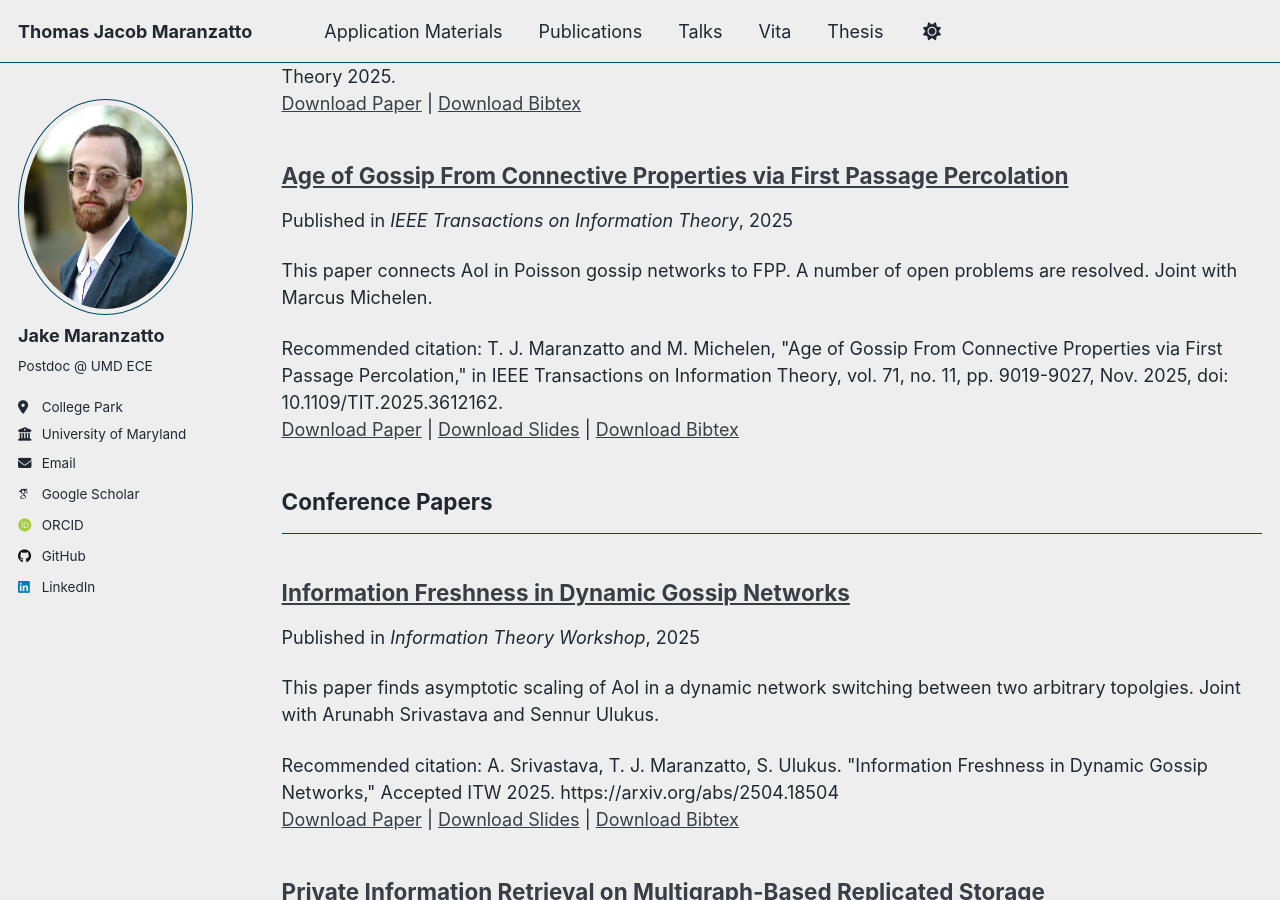
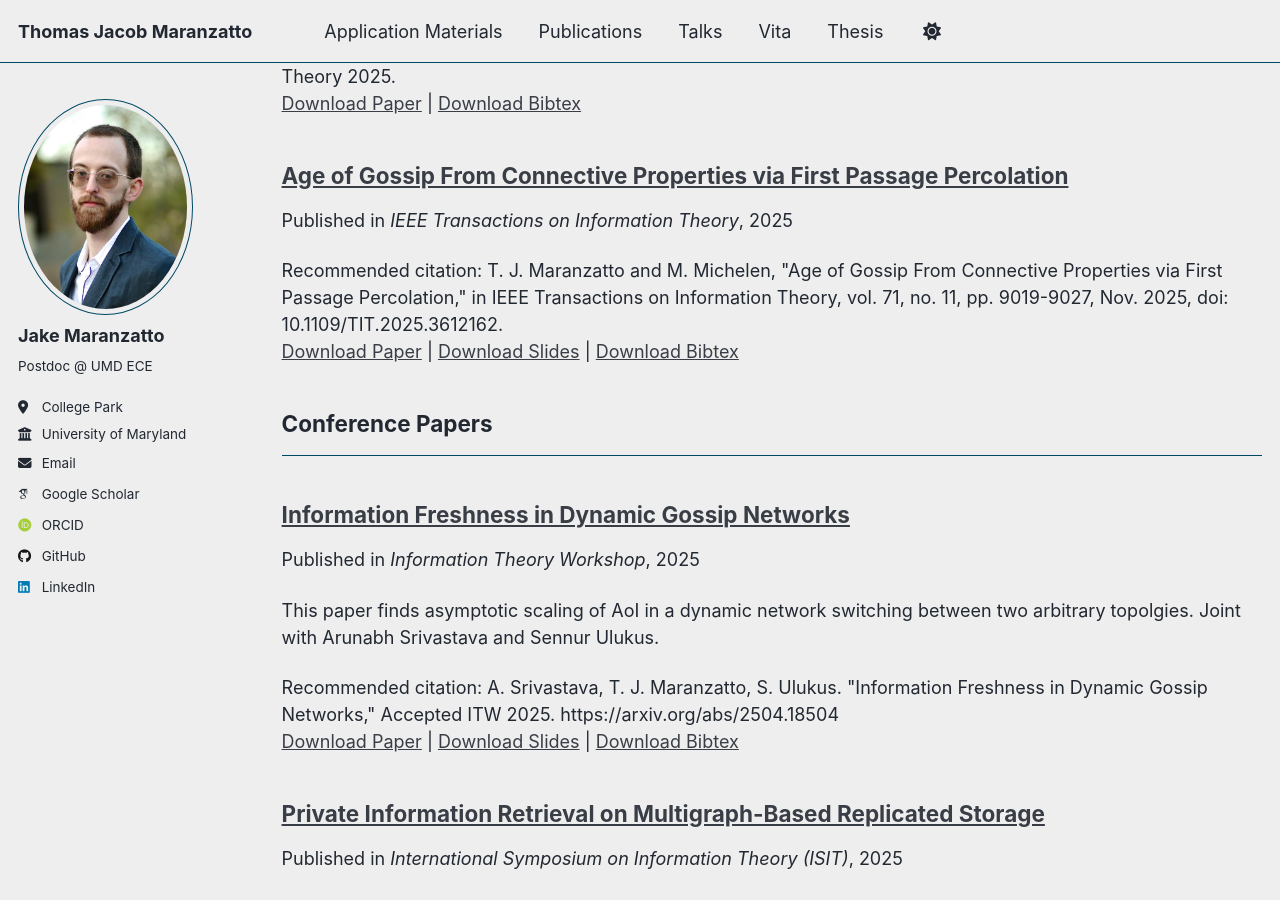
Before and after one commit to TMaranzatto/TMaranzatto.github.io, a Jekyll site: the page built from _pages/publications.html, in a window 1280 px wide and 900 px high, scrolled down 495 px. Built offline with Jekyll 4.4.1, drawn with Linux system fonts in a browser that asks for light colours; some web fonts are replaced; a script that is not in the unit is left out.

Commit message:
Update Age-of-Gossip-From-Connective-Properties-via-First-Passage-Percolation.md

```diff
--- a/_publications/Age-of-Gossip-From-Connective-Properties-via-First-Passage-Percolation.md
+++ b/_publications/Age-of-Gossip-From-Connective-Properties-via-First-Passage-Percolation.md
@@ -4,7 +4,7 @@ title: "Age of Gossip From Connective Properties via First Passage Percolation"
 collection: publications
 category: manuscripts
 permalink: /publication/2025-09-24-connective
-excerpt: 'This paper connects AoI in Poisson gossip networks to FPP.  A number of open problems are resolved. Joint with Marcus Michelen.'
+excerpt: ''
 date: 2025-09-24
 venue: 'IEEE Transactions on Information Theory'
 slidesurl: ''
```
